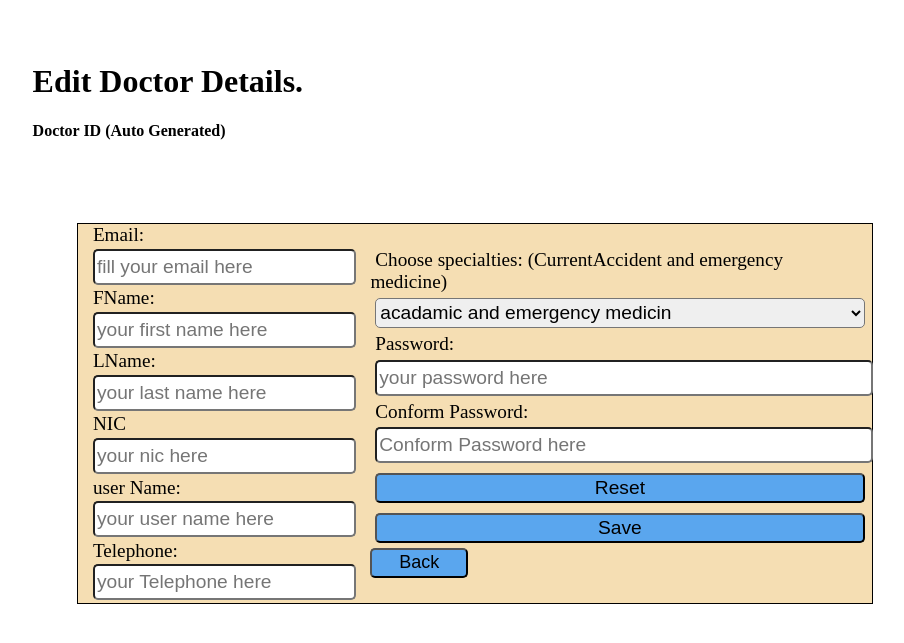
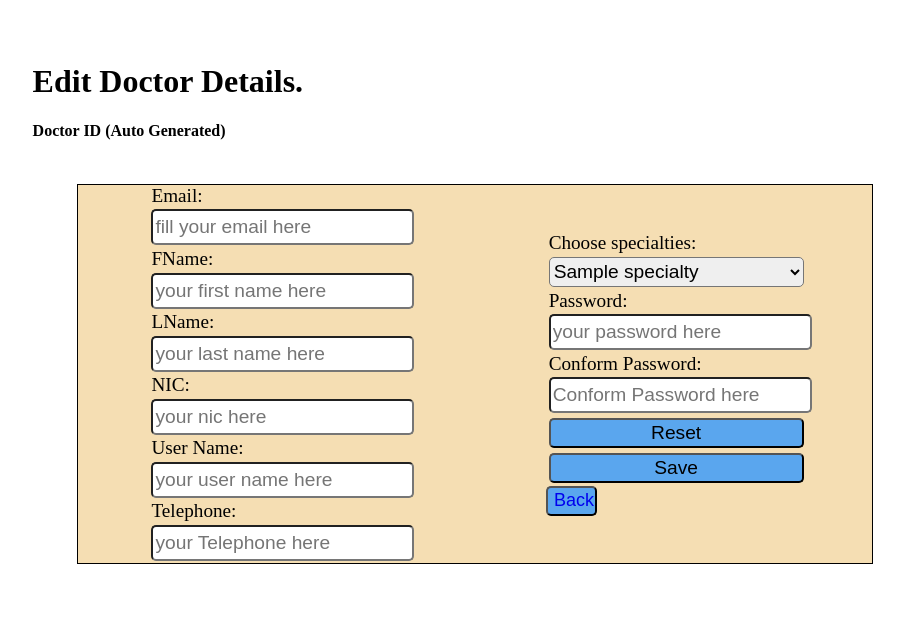
Before and after one commit to niceman1234man/Doctor_Appointment, a PHP site: page /DoctorPhp/EditDoctorDetail.php in a window 1280 px wide. Shown: the top 643 px of the page, without its empty margins (165-1069 px from the left). Run offline with PHP 8.4, Linux system fonts and the light colour scheme; tables that the repository leaves empty or names only in its code hold one stand-in row (values such as "Sample post").

Commit message:
updating

```diff
--- a/DoctorPhp/EditDoctorDetail.php
+++ b/DoctorPhp/EditDoctorDetail.php
@@ -5,43 +5,50 @@
     <meta name="viewport" content="width=device-width, initial-scale=1.0">
     <title>Edit Doctor</title>
     <link rel="stylesheet" type="text/css" href="../DoctorCss/index.css">
-
 </head>
 <body>
 <form action="addDoctor.php" method="post" class="formeditdoc">
-<label for=""><h1>Edit Doctor Details.
-                    </h1>
-                    <h4>Doctor ID (Auto Generated)
-                    </h4></label><br>
+    <label for=""><h1>Edit Doctor Details.</h1></label>
+    <h4>Doctor ID (Auto Generated)</h4>
     <div class="Editdoc">
         <div>
             <label for="Email">Email:</label><br>
             <input type="email" required name="email" maxlength="50" placeholder="fill your email here" class="inpSetAcount"><br>
-                  <label for="Name">FName: </label><br>
+            <label for="Name">FName:</label><br>
             <input type="text" required name="Fname" placeholder="your first name here" maxlength="20" class="inpSetAcount"><br>
-                  <label for="Name">LName: </label><br>
+            <label for="Name">LName:</label><br>
             <input type="text" required name="Lname" placeholder="your last name here" maxlength="20" class="inpSetAcount"><br>
-                  <label for="nic">NIC </label><br>
+            <label for="nic">NIC:</label><br>
             <input type="text" name="NIC" placeholder="your nic here" maxlength="50" class="inpSetAcount"><br>
-                  <label for="Name">user Name: </label><br>
+            <label for="Name">User Name:</label><br>
             <input type="text" required name="userName" placeholder="your user name here" maxlength="20" class="inpSetAcount"><br>
             <label for="Telephone">Telephone:</label><br>
-                  <input type="text" name="Telephone" placeholder="your Telephone here" maxlength="13"class="inpSetAcount"><br>
+            <input type="text" name="Telephone" placeholder="your Telephone here" maxlength="13" class="inpSetAcount"><br>
         </div>
         <div>
-                  <label for="Choose specialties">Choose specialties: (CurrentAccident and emergency medicine)</label><br>
+            <label for="Choose specialties">Choose specialties:</label><br>
             <select name="specialties" id="speciality" class="inpSetAcount">
-                    <option value="acadamic and emergency medicin">acadamic and emergency medicin</option>
-                    <option value="All ergology">All ergology</option>
-                    <option value="anaesthetic">anaesthetic</option>
+                <?php
+                require("connection.php");
+                if ($connection->connect_error) {
+                    die("Connection failed: " . $connection->connect_error);
+                }
+                $sql = "SELECT * FROM `specialties` WHERE 1";
+                $result = $connection->query($sql);
+                if ($result->num_rows > 0) {
+                    while ($row = $result->fetch_assoc()) {
+                        echo "<option value='" . $row["sname"] . "'>" . $row["sname"] . "</option>";
+                    }
+                }
+                $connection->close();
+                ?>
             </select><br>
-                  <label for="Password">Password: </label><br>
+            <label for="Password">Password:</label><br>
             <input type="password" required name="password" placeholder="your password here" maxlength="255" class="inpSetAcount"><br>
             <label for="Conform Password">Conform Password:</label><br>
             <input type="password" name="ConformPassword" placeholder="Conform Password here" maxlength="255" required class="inpSetAcount"><br>
             <input type="reset" value="Reset" class="btnSetAcount"> <input type="submit" value="Save" name="submit" class="btnSetAcount"><br>
-                  <a href="setting.php"><button class="btnSetAcount" >Back</button></a><br>
-
+            <button class="btnSetAcount"><a href="setting.php">Back</a></button><br>
         </div>
     </div>
 </form>
```
Lines whose indentation alone changed are shown as unchanged.
